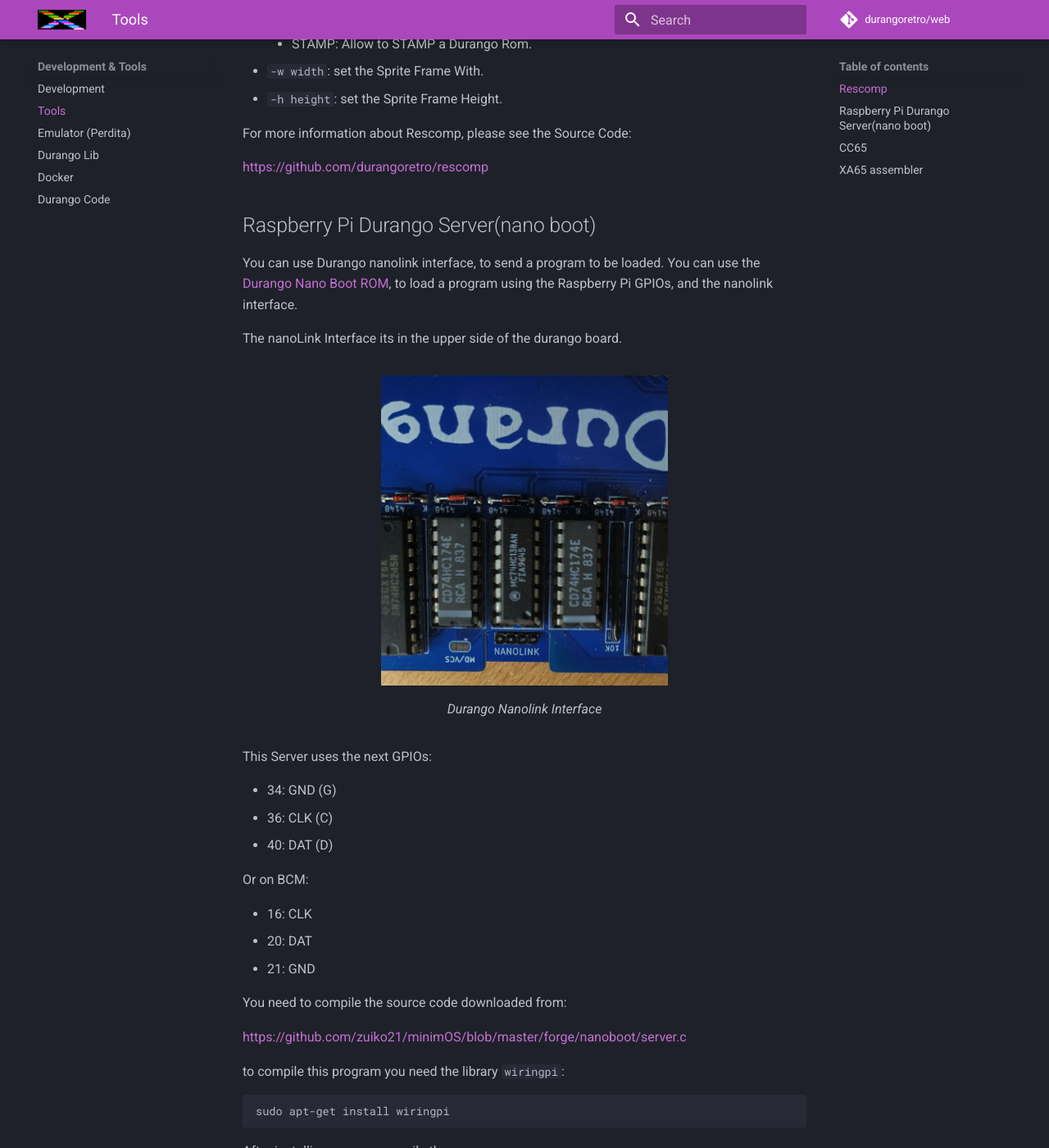
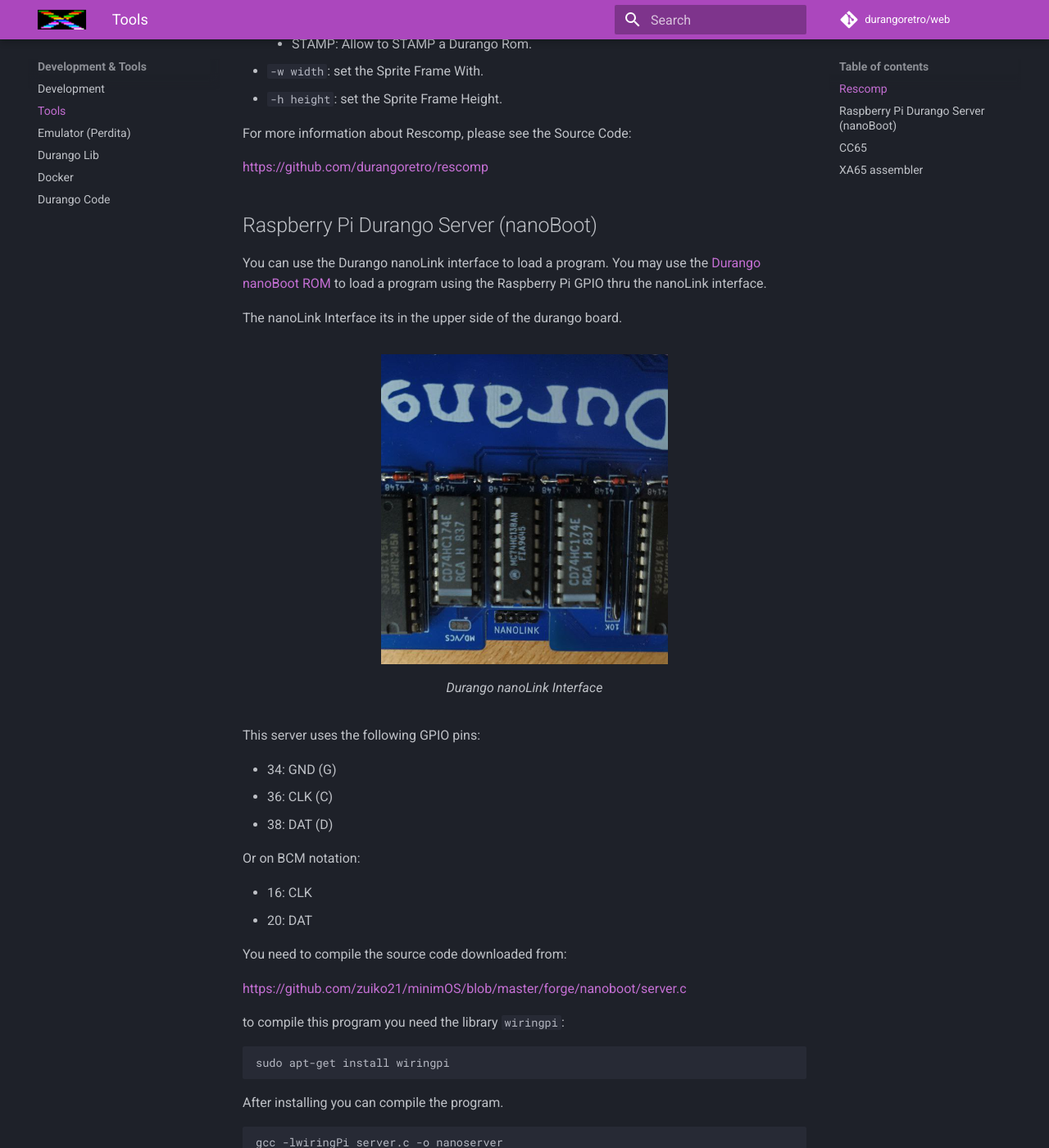
Before and after one commit to durangoretro/web, an MkDocs documentation site: the page built from docs/tools/tools.md, in a window 1280 px wide and 1400 px high, scrolled down 897 px. Shown: the whole window at 82% size. Built offline with MkDocs 1.6.1 and Material for MkDocs 9.7.7, drawn with Linux system fonts in a browser that asks for light colours; comment, search, counter and statistics services are not loaded; some of the changed text lies outside the part shown.

Commit message:
fix nanoLink pinout

```diff
--- a/docs/tools/tools.md
+++ b/docs/tools/tools.md
@@ -34,28 +34,27 @@
 
 [https://github.com/durangoretro/rescomp](https://github.com/durangoretro/rescomp)
 
-## Raspberry Pi Durango Server(nano boot)
+## Raspberry Pi Durango Server (nanoBoot)
 
-You can use Durango nanolink interface, to send a program to be loaded. You can use the [Durango Nano Boot ROM](../software/roms.md#nano-boot-load-programs-from-raspberry-pi), to load a program using the Raspberry Pi GPIOs, and the nanolink interface.
+You can use the Durango nanoLink interface to load a program. You may use the [Durango nanoBoot ROM](../software/roms.md#nano-boot-load-programs-from-raspberry-pi) to load a program using the Raspberry Pi GPIO thru the nanoLink interface.
 
 The nanoLink Interface its in the upper side of the durango board.
 
 <figure markdown>
 ![Durango nanolink interface](../assets/img/nanolink.png)
-<figcaption>Durango Nanolink Interface</figcaption>
+<figcaption>Durango nanoLink Interface</figcaption>
 </figure>
 
-This Server uses the next GPIOs:
+This server uses the following GPIO pins:
 
 * 34: GND (G)
 * 36: CLK (C)
-* 40: DAT (D)
+* 38: DAT (D)
 
-Or on BCM:
+Or on BCM notation:
 
 * 16: CLK
 * 20: DAT
-* 21: GND
 
 You need to compile the source code downloaded from:
 
```
Also changed, not shown: other parts of docs/tools/tools.md (+2 -2 lines).
